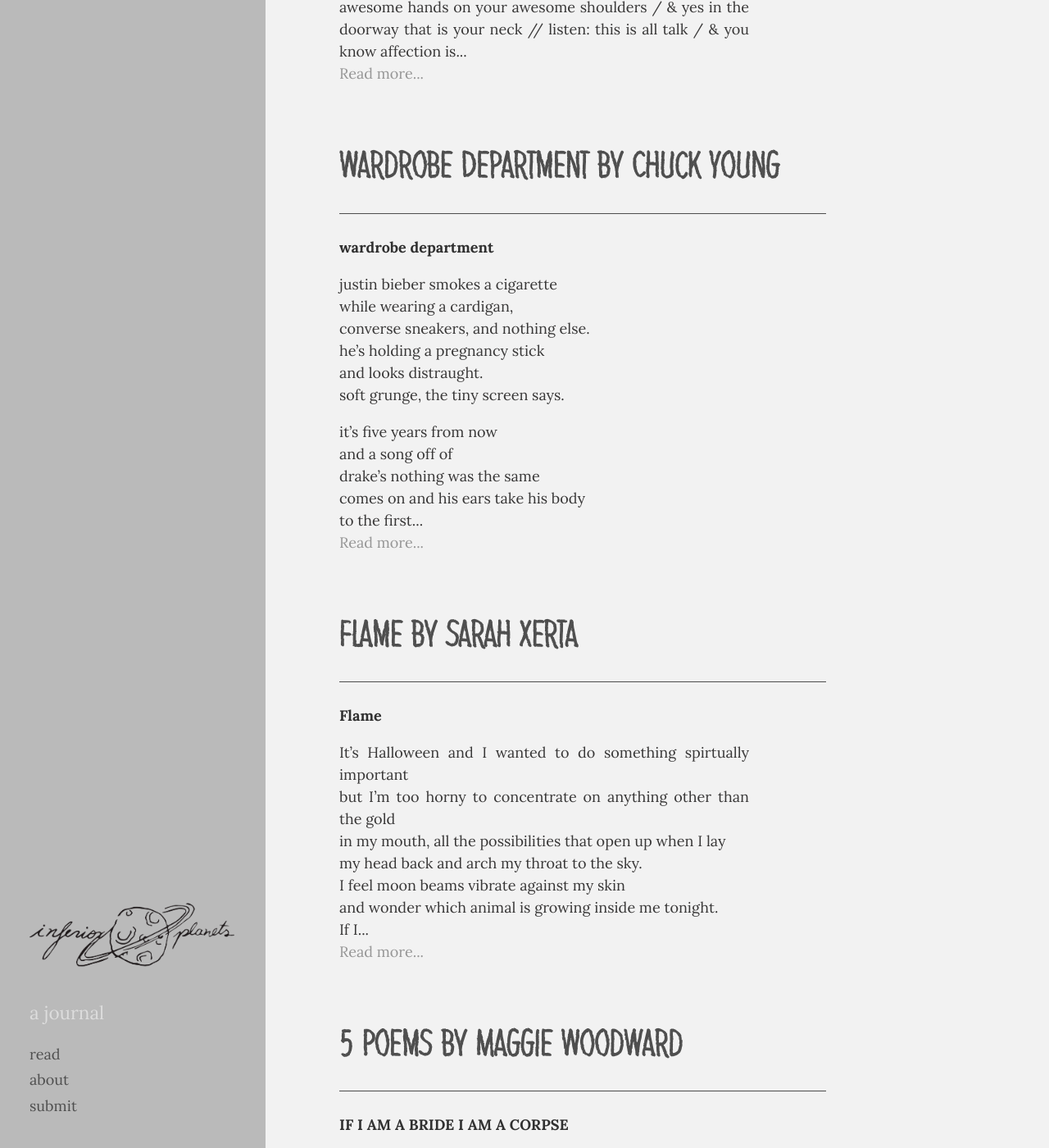
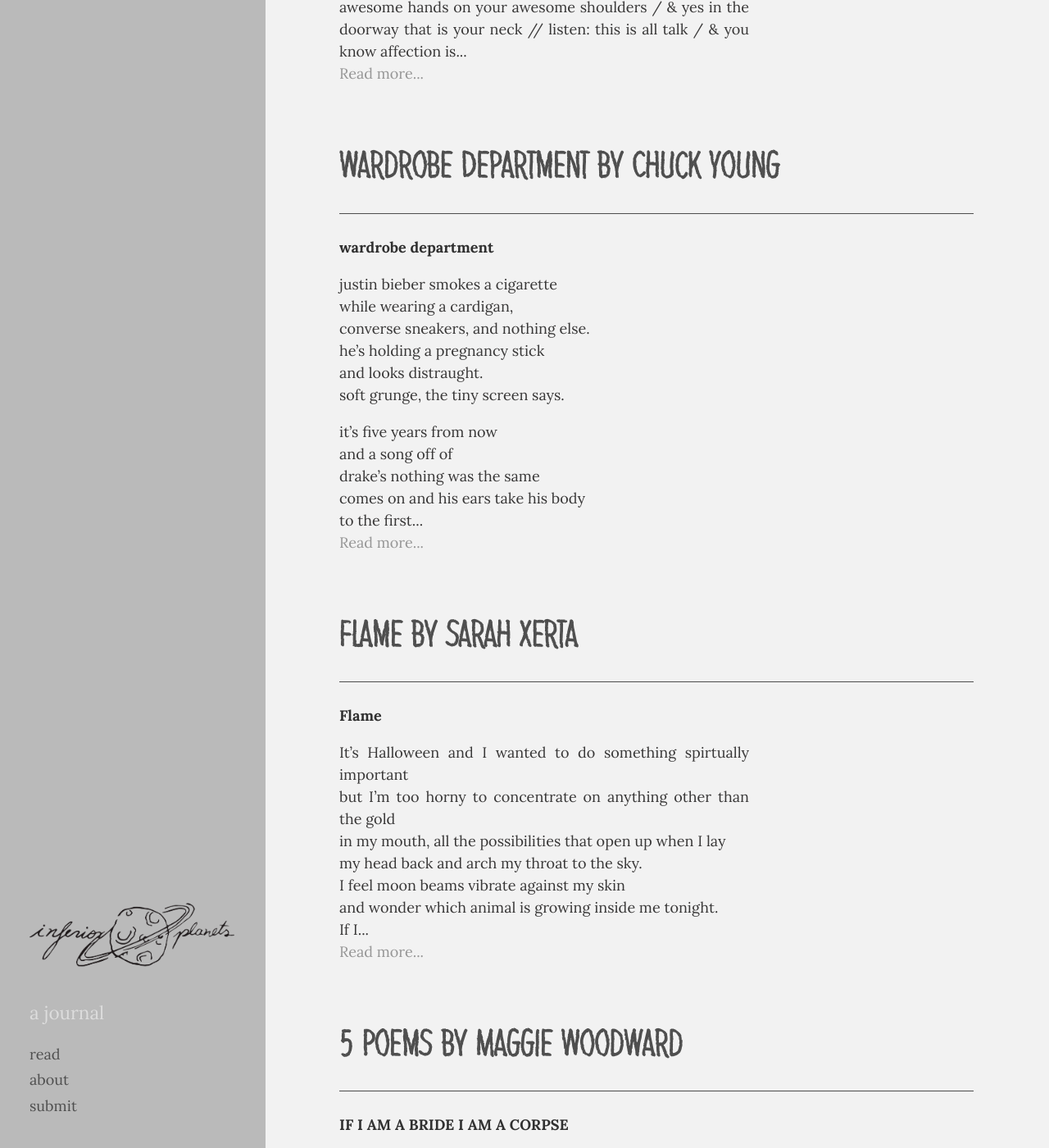
Before and after one commit to inferiorplanets/inferiorplanets.github.io, a Jekyll site: the page built from index.html, in a window 1280 px wide and 1400 px high, scrolled down 268 px. Shown: the whole window at 82% size. Built offline with Jekyll 4.4.1, drawn with Linux system fonts in a browser that asks for light colours; some web fonts are replaced; the list of posts is cut into pages by our own code.

Commit message:
new pieces

```diff
--- a/public/css/hyde.css
+++ b/public/css/hyde.css
@@ -145,7 +145,7 @@
 
 @media (min-width: 48em) {
   .content {
-    max-width: 35rem;
+    max-width: 45rem;
     margin-left: 20rem;
     margin-right: 2rem;
   }
```
